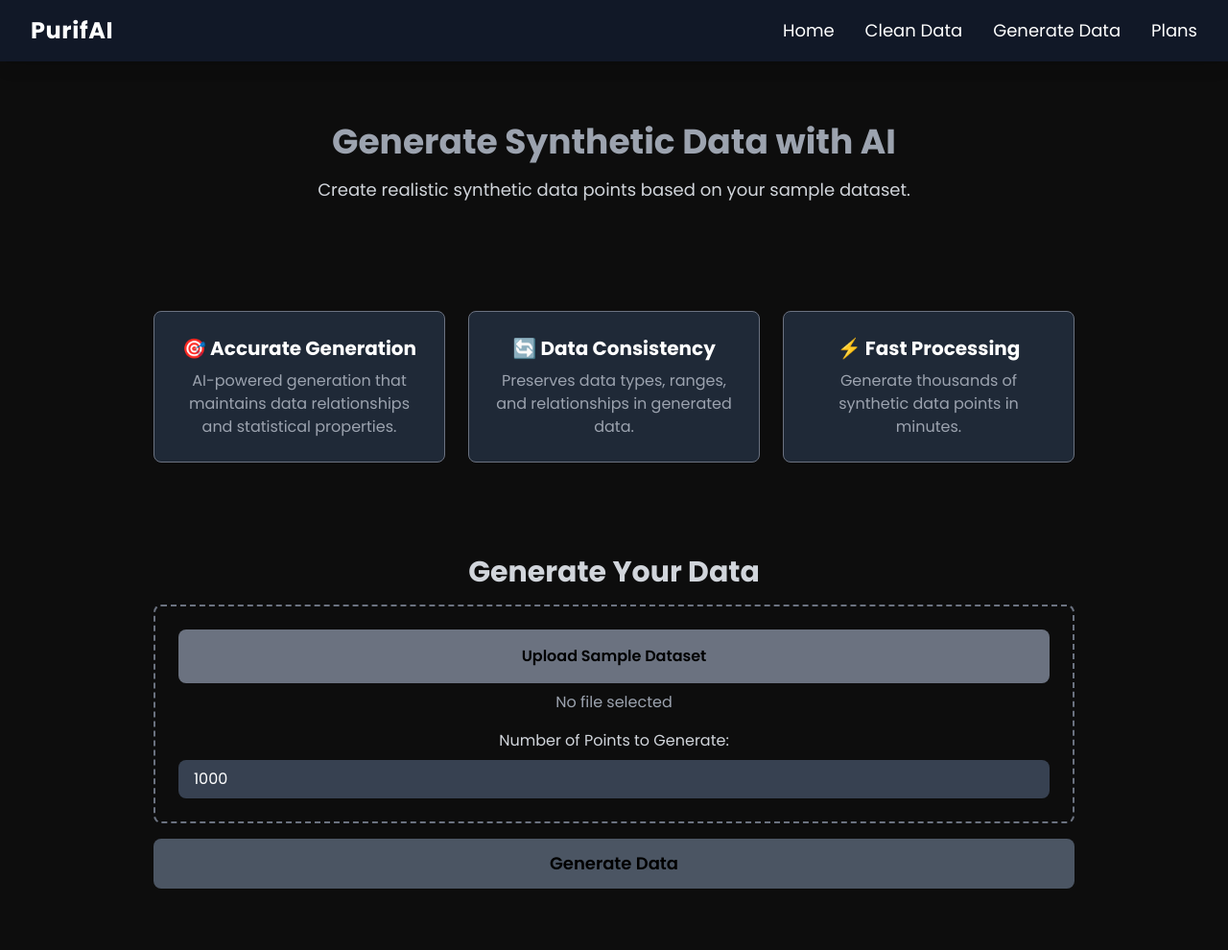
After one commit to mShubham18/PurifAI, a Flask app: page /generate in a window 1280 px wide. The commit adds this page. Shown: the whole page at 96% size. Run offline with Flask 3, Linux system fonts and the light colour scheme; some libraries are stand-ins or nearby versions.

Commit message:
Implemented Synthetic Data Generation Pipeline

```diff
--- a/app.py
+++ b/app.py
@@ -5,6 +5,7 @@ from pipelines.data_cleaning import clean_data
 from pipelines.data_standardization import standardize_data
 from pipelines.column_selection import column_selection
 from components.report_generation import generate_report
+from pipelines.data_generation import generate_synthetic_data
 app = Flask(__name__)
 
 UPLOAD_FOLDER = "processed_files"
@@ -107,5 +108,45 @@ def download_report():
 def plans():
     return render_template("plans.html")
 
+@app.route("/generate", methods=["GET", "POST"])
+def generate():
+    if request.method == "POST":
+        file = request.files.get("file")
+        num_points = int(request.form.get("num_points", 1000))
+
+        if not file or file.filename == "":
+            return jsonify({"error": "No file uploaded"}), 400
+
+        if not file.filename.lower().endswith(".csv"):
+            return jsonify({"error": "Invalid file type! Please upload a CSV file."}), 400
+
+        try:
+            # Read the sample dataset
+            df = pd.read_csv(file)
+
+            # Generate synthetic data
+            synthetic_df = generate_synthetic_data(df, num_points)
+
+            # Save generated data
+            output_filename = os.path.join(UPLOAD_FOLDER, "generated_data.csv")
+            synthetic_df.to_csv(output_filename, index=False)
+
+            return jsonify({
+                "message": "Data generated successfully",
+                "download_link": "/download_generated"
+            })
+
+        except Exception as e:
+            return jsonify({"error": f"Generation failed: {str(e)}"}), 500
+
+    return render_template("generate.html")
+
+@app.route("/download_generated")
+def download_generated():
+    output_file = os.path.join(UPLOAD_FOLDER, "generated_data.csv")
+    if os.path.exists(output_file):
+        return send_file(output_file, as_attachment=True)
+    return "File not found", 404
+
 if __name__ == "__main__":
     app.run(debug=True)
--- /dev/null
+++ b/templates/generate.html
@@ -0,0 +1,139 @@
+<!DOCTYPE html>
+<html lang="en">
+<head>
+    <meta charset="UTF-8">
+    <meta name="viewport" content="width=device-width, initial-scale=1.0">
+    <title>AI Data Generation - PurifAI</title>
+    <script src="https://cdn.tailwindcss.com"></script>
+    <link href="https://fonts.googleapis.com/css2?family=Poppins:wght@300;400;600;700&display=swap" rel="stylesheet">
+    <style>
+        body {
+            font-family: 'Poppins', sans-serif;
+            background-color: #0d0d0d;
+            color: #ffffff;
+        }
+        .fade-in { opacity: 0; transform: translateY(20px); animation: fadeInUp 1s ease-out forwards; }
+        @keyframes fadeInUp {
+            0% { opacity: 0; transform: translateY(20px); }
+            100% { opacity: 1; transform: translateY(0); }
+        }
+    </style>
+</head>
+<body class="flex flex-col items-center min-h-screen">
+    <nav id="navbar" class="fixed top-0 w-full bg-gray-900 px-8 py-4 flex justify-between items-center shadow-lg z-50 transition-all duration-300">
+        <div class="text-2xl font-bold text-white tracking-wide">
+            Purif<span class="text-black-500">AI</span>
+        </div>
+        <div class="flex gap-8">
+            <a href="{{ url_for('home') }}" class="hover:text-blue-400 text-lg transition duration-300">Home</a>
+            <a href="{{ url_for('service') }}" class="hover:text-blue-400 text-lg transition duration-300">Clean Data</a>
+            <a href="{{ url_for('generate') }}" class="hover:text-blue-400 text-lg transition duration-300">Generate Data</a>
+            <a href="{{ url_for('plans') }}" class="hover:text-blue-400 text-lg transition duration-300">Plans</a>
+        </div>
+    </nav>
+
+    <div class="h-16"></div>
+
+    <!-- Hero Section -->
+    <section class="w-3/4 text-center py-16 fade-in">
+        <h2 class="text-4xl font-bold text-gray-400 glow-text">Generate Synthetic Data with AI</h2>
+        <p class="mt-4 text-gray-300 text-lg">Create realistic synthetic data points based on your sample dataset.</p>
+    </section>
+
+    <!-- Features Section -->
+    <section class="w-3/4 py-12 text-center fade-in">
+        <div class="grid grid-cols-1 md:grid-cols-3 gap-6">
+            <div class="bg-gray-800 p-6 rounded-lg border border-gray-500">
+                <h3 class="text-xl font-bold text-white flex items-center justify-center">
+                    🎯 Accurate Generation
+                </h3>
+                <p class="mt-2 text-gray-400">
+                    AI-powered generation that maintains data relationships and statistical properties.
+                </p>
+            </div>
+            <div class="bg-gray-800 p-6 rounded-lg border border-gray-500">
+                <h3 class="text-xl font-bold text-white flex items-center justify-center">
+                    🔄 Data Consistency
+                </h3>
+                <p class="mt-2 text-gray-400">
+                    Preserves data types, ranges, and relationships in generated data.
+                </p>
+            </div>
+            <div class="bg-gray-800 p-6 rounded-lg border border-gray-500">
+                <h3 class="text-xl font-bold text-white flex items-center justify-center">
+                    ⚡ Fast Processing
+                </h3>
+                <p class="mt-2 text-gray-400">
+                    Generate thousands of synthetic data points in minutes.
+                </p>
+            </div>
+        </div>
+    </section>
+
+    <!-- Generation Section -->
+    <section class="w-3/4 text-center py-12 fade-in">
+        <h2 class="text-3xl font-bold text-gray-300">Generate Your Data</h2>
+        <div class="border-2 border-dashed border-gray-500 p-6 rounded-lg mt-4">
+            <input type="file" id="fileInput" class="hidden">
+            <label for="fileInput" class="cursor-pointer block py-4 px-6 bg-gray-500 hover:bg-gray-400 text-black font-semibold rounded-lg">Upload Sample Dataset</label>
+            <p id="fileName" class="text-gray-400 mt-2">No file selected</p>
+
+            <div class="mt-4">
+                <label for="numPoints" class="block text-gray-300 mb-2">Number of Points to Generate:</label>
+                <input type="number" id="numPoints" min="100" max="10000" value="1000"
+                       class="w-full px-4 py-2 bg-gray-700 text-white rounded-lg focus:outline-none focus:ring-2 focus:ring-blue-500">
+            </div>
+        </div>
+        <button onclick="generateData()" class="w-full mt-4 bg-gray-600 hover:bg-gray-500 py-3 rounded-lg font-semibold text-black text-lg">Generate Data</button>
+        <p id="statusMessage" class="mt-4 text-gray-400"></p>
+        <div id="downloadSection" class="hidden mt-4">
+            <a id="downloadLink" class="bg-green-600 hover:bg-green-500 text-white font-semibold py-3 px-6 rounded-lg">Download Generated Data</a>
+        </div>
+    </section>
+
+    <script>
+        document.getElementById("fileInput").addEventListener("change", function() {
+            let file = this.files[0];
+            document.getElementById("fileName").textContent = file ? `Selected: ${file.name}` : "No file chosen";
+        });
+
+        function generateData() {
+            let fileInput = document.getElementById("fileInput");
+            let numPoints = document.getElementById("numPoints").value;
+            let statusMessage = document.getElementById("statusMessage");
+            let downloadSection = document.getElementById("downloadSection");
+            let downloadLink = document.getElementById("downloadLink");
+
+            if (!fileInput.files.length) {
+                statusMessage.textContent = "Please select a file first.";
+                return;
+            }
+
+            let formData = new FormData();
+            formData.append("file", fileInput.files[0]);
+            formData.append("num_points", numPoints);
+
+            statusMessage.textContent = "Generating data... Please wait.";
+            downloadSection.classList.add("hidden");
+
+            fetch("/generate", {
+                method: "POST",
+                body: formData
+            })
+            .then(response => response.json())
+            .then(data => {
+                if (data.error) {
+                    statusMessage.textContent = `Error: ${data.error}`;
+                } else {
+                    statusMessage.textContent = "Data generated successfully!";
+                    downloadLink.href = data.download_link;
+                    downloadSection.classList.remove("hidden");
+                }
+            })
+            .catch(error => {
+                statusMessage.textContent = "Generation failed. Please try again.";
+            });
+        }
+    </script>
+</body>
+</html>
--- a/templates/index.html
+++ b/templates/index.html
@@ -25,8 +25,10 @@
 
     <!-- Navigation Links -->
     <div class="flex gap-8">
-        <a href="#home" class="hover:text-blue-400 text-lg transition duration-300">Home</a>
-        <a href="{{ url_for("service") }}" target="_blank" class="hover:text-blue-400 text-lg transition duration-300">Service</a>
+        <a href="{{ url_for('home') }}" class="hover:text-blue-400 text-lg transition duration-300">Home</a>
+        <a href="{{ url_for('service') }}" class="hover:text-blue-400 text-lg transition duration-300">Clean Data</a>
+        <a href="{{ url_for('generate') }}" class="hover:text-blue-400 text-lg transition duration-300">Generate Data</a>
+        <a href="{{ url_for('plans') }}" class="hover:text-blue-400 text-lg transition duration-300">Plans</a>
         <a href="#contact" class="hover:text-blue-400 text-lg transition duration-300">Contact</a>
     </div>
 </nav>
--- a/templates/service.html
+++ b/templates/service.html
@@ -30,8 +30,10 @@
 
         <!-- Navigation Links -->
         <div class="flex gap-8">
-            <a href="#home" class="hover:text-blue-400 text-lg transition duration-300">Home</a>
-            <a href="service.html" target="_blank" class="hover:text-blue-400 text-lg transition duration-300">Service</a>
+            <a href="{{ url_for('home') }}" class="hover:text-blue-400 text-lg transition duration-300">Home</a>
+            <a href="{{ url_for('service') }}" class="hover:text-blue-400 text-lg transition duration-300">Clean Data</a>
+            <a href="{{ url_for('generate') }}" class="hover:text-blue-400 text-lg transition duration-300">Generate Data</a>
+            <a href="{{ url_for('plans') }}" class="hover:text-blue-400 text-lg transition duration-300">Plans</a>
             <a href="#contact" class="hover:text-blue-400 text-lg transition duration-300">Contact</a>
         </div>
     </nav>
```
Also changed, not shown: pipelines/data_generation.py (added, +61 -0 lines), processed_files/report.md (+46 -43 lines), requirements.txt (+10 -11 lines), templates/plans.html (+5 -5 lines), processed_files/generated_data.csv (added).
